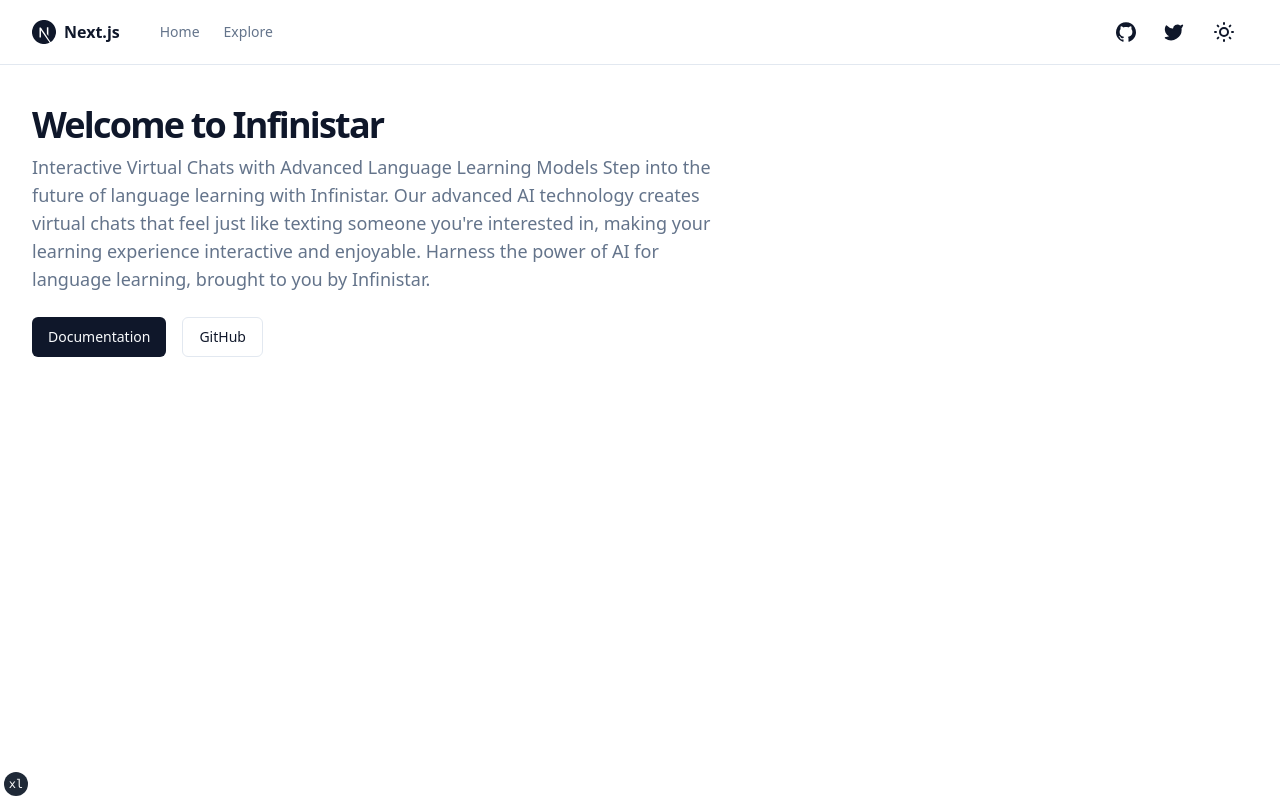
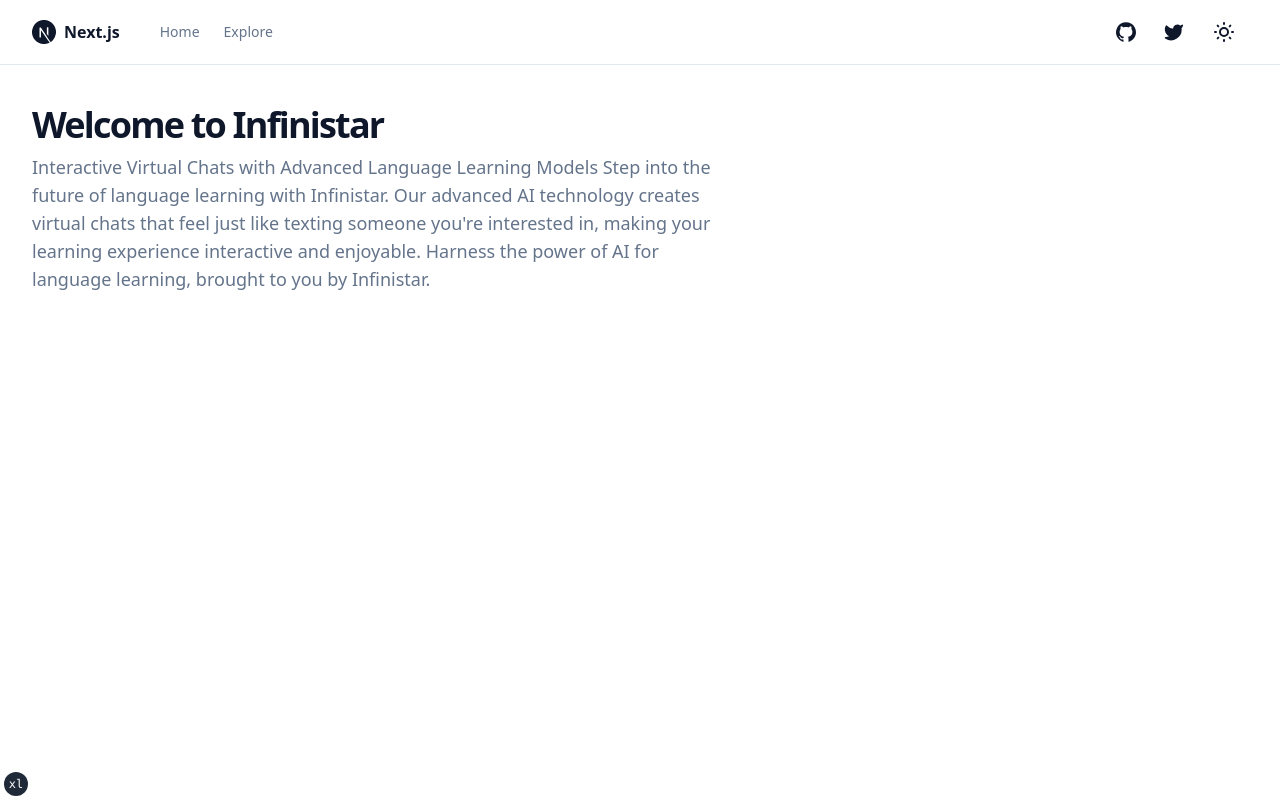
Before and after one commit to gr8monk3ys/InfiniStar, a Next.js app: page / in a window 1280 px wide. Built offline with nearby package versions, Linux system fonts and the light colour scheme.

Commit message:
Modified chat section

```diff
--- a/app/chat/page.tsx
+++ b/app/chat/page.tsx
@@ -1,16 +1,26 @@
-"use client"
+'use client';
+import { useState } from "react";
 
-import { useState } from "react"
-
+import { Textarea } from "@/components/ui/textarea"
 import { Button } from "@/components/ui/button"
-import { Textarea } from "@/components/ui/textarea"
 
 export default function IndexPage() {
   const [chat, setChat] = useState([
-    { user: "bot", message: "Hello, how can I assist you?" },
-    { user: "user", message: "Hi, I have a question about your service." },
-    // add more chat messages here
-  ])
+    { user: 'bot', message: 'Hello, how can I assist you?' },
+    { user: 'user', message: 'Hi, I have a question about your service.' },
+  ]);
+
+  const [message, setMessage] = useState(''); // Store the current input
+
+  // Handle the input change
+  const handleChange = (e) => setMessage(e.target.value);
+
+  // Handle the button click
+  const handleSubmit = () => {
+    // Add the current input to the chat as a user message
+    setChat(prevChat => [...prevChat, { user: 'user', message }]);
+    setMessage(''); // Clear the input
+  };
 
   return (
     <section className="flex flex-col h-screen p-4 bg-gray-100">
@@ -22,28 +32,17 @@ export default function IndexPage() {
 
       <div className="flex-1 overflow-y-auto bg-white rounded-lg shadow p-4 space-y-2">
         {chat.map((msg, index) => (
-          <div
-            key={index}
-            className={`flex items-start ${
-              msg.user === "user" ? "justify-end" : ""
-            }`}
-          >
-            <div
-              className={`rounded-lg px-3 py-2 ${
-                msg.user === "user"
-                  ? "bg-blue-500 text-white"
-                  : "bg-gray-300 text-black"
-              }`}
-            >
+          <div key={index} className={`flex items-start ${msg.user === 'user' ? 'justify-end' : ''}`}>
+            <div className={`rounded-lg px-3 py-2 ${msg.user === 'user' ? 'bg-blue-500 text-white' : 'bg-gray-300 text-black'}`}>
               {msg.message}
             </div>
           </div>
         ))}
       </div>
 
-      <div className="grid w-full gap-2 sticky bottom-0 py-2 ">
-        <Textarea placeholder="Type your message here." />
-        <Button>Send message</Button>
+      <div className="grid w-full gap-2 sticky bottom-0 py-2 bg-white">
+        <Textarea value={message} onChange={handleChange} placeholder="Type your message here." />
+        <Button onClick={handleSubmit}>Send message</Button>
       </div>
     </section>
   )
--- a/app/page.tsx
+++ b/app/page.tsx
@@ -19,25 +19,6 @@ export default function IndexPage() {
           you by Infinistar.
         </p>
       </div>
-
-      <div className="flex gap-4">
-        <Link
-          href={siteConfig.links.docs}
-          target="_blank"
-          rel="noreferrer"
-          className={buttonVariants()}
-        >
-          Documentation
-        </Link>
-        <Link
-          target="_blank"
-          rel="noreferrer"
-          href={siteConfig.links.github}
-          className={buttonVariants({ variant: "outline" })}
-        >
-          GitHub
-        </Link>
-      </div>
     </section>
   )
 }
```
